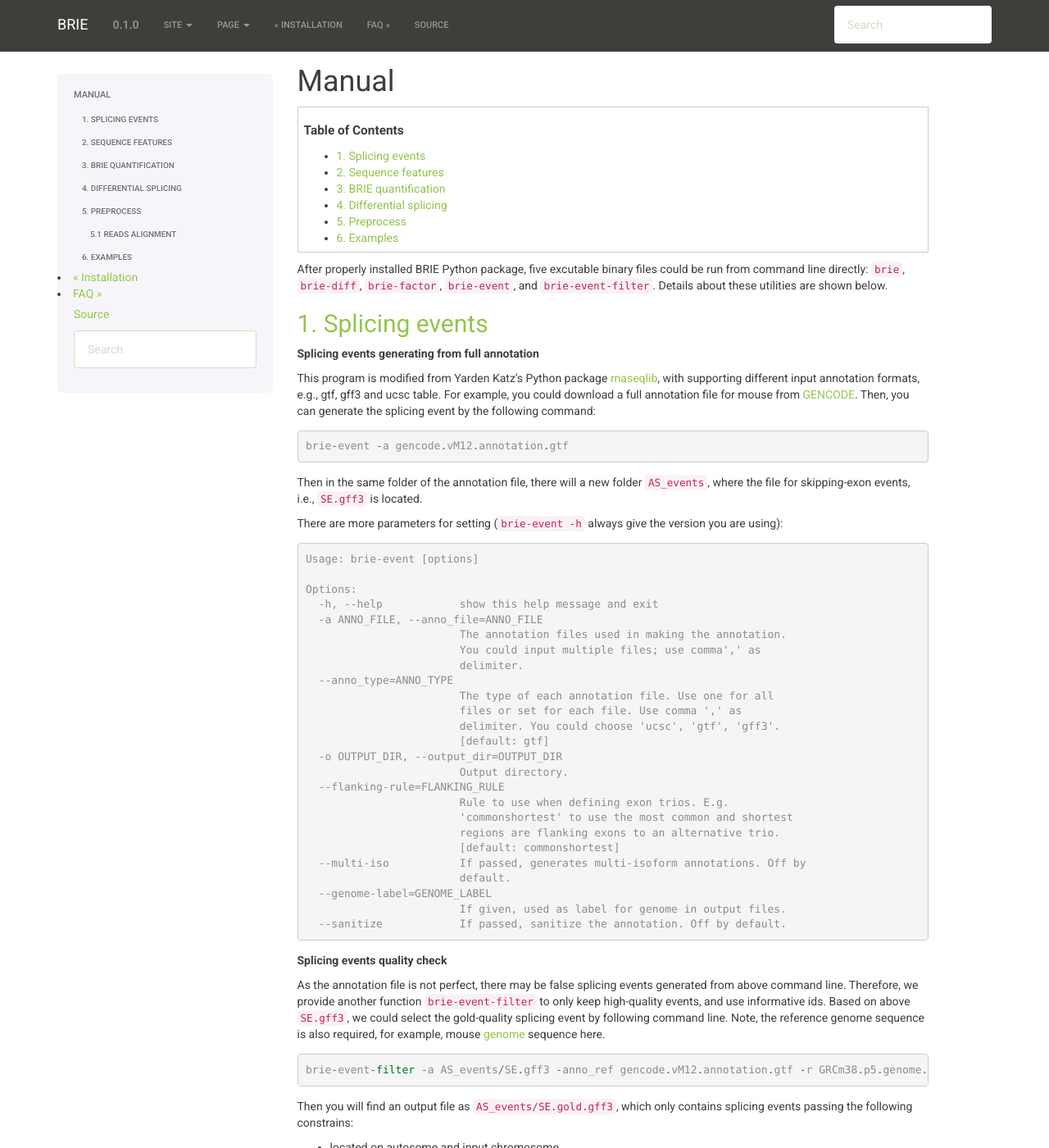
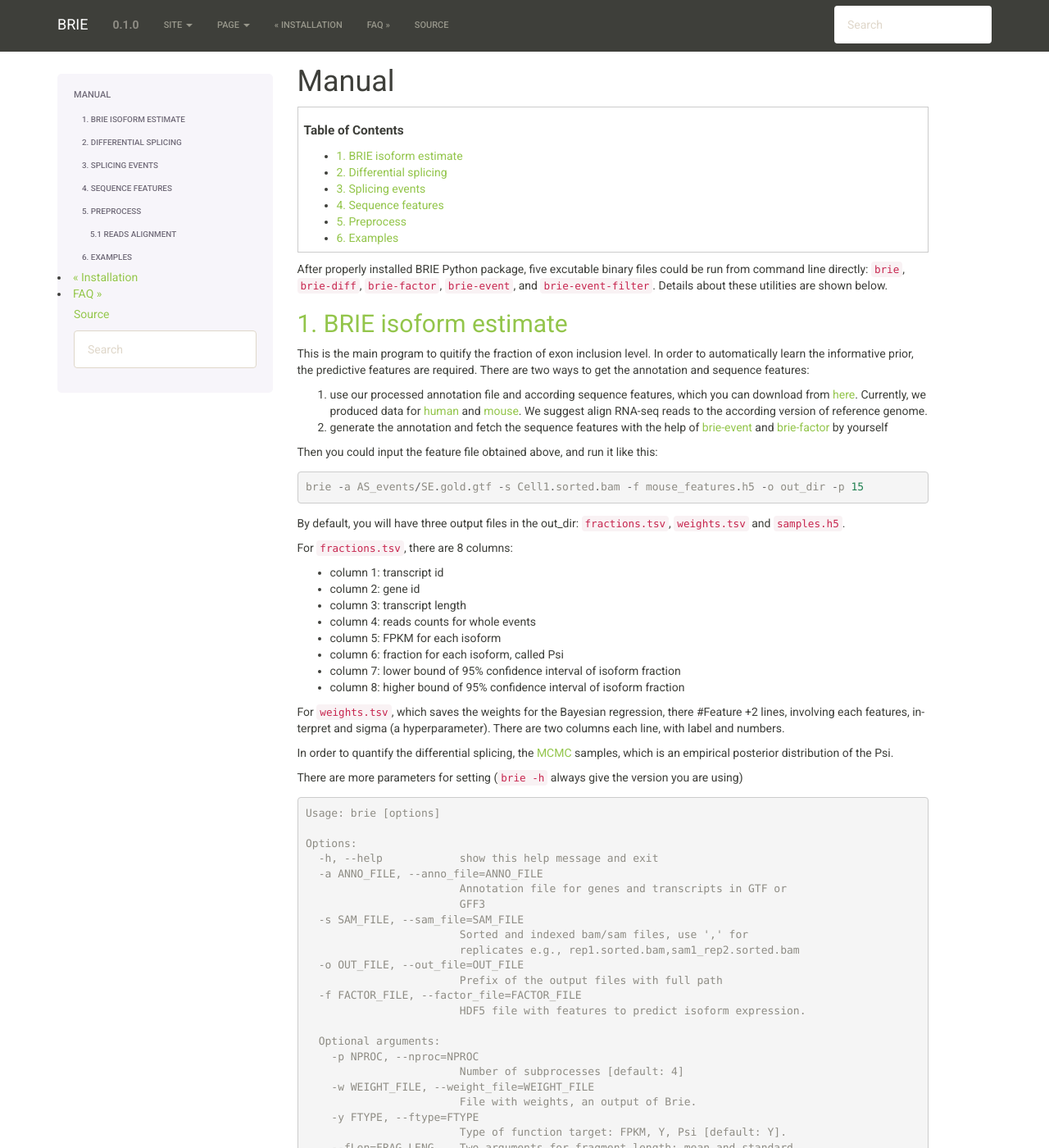
Before and after one commit to huangyh09/brie, a Sphinx documentation site: the page built from doc/manual.rst, in a window 1280 px wide and 1400 px high. Shown: the whole window at 82% size. Built offline with Sphinx 7.4.7, drawn with Linux system fonts in a browser that asks for light colours; formulas are drawn with MathJax 3; some of the changed text lies outside the part shown.

Commit message:
doc v0.1.0

```diff
--- a/doc/install.rst
+++ b/doc/install.rst
@@ -36,7 +36,7 @@ Source code
   terminal:
 
   * GitHub: https://github.com/huangyh09/brie
-
+  * GitHub zip file: https://github.com/huangyh09/brie/archive/master.zip
   * Sourceforge: http://sourceforge.net/projects/brie-rna/
 
   ::
--- a/doc/manual.rst
+++ b/doc/manual.rst
@@ -12,8 +12,159 @@ be run from command line directly: ``brie``, ``brie-diff``, ``brie-factor``,
 shown below.
 
 
+1. BRIE isoform estimate
+========================
 
-1. Splicing events
+This is the main program to quitify the fraction of exon inclusion level. In
+order to automatically learn the informative prior, the predictive features are
+required. There are two ways to get the annotation and sequence features:
+
+1. use our processed annotation file and according sequence features, which you
+   can download from here_. Currently, we produced data for human_ and mouse_.
+   We suggest align RNA-seq reads to the according version of reference genome.
+
+2. generate the annotation and fetch the sequence features with the help of
+   brie-event_ and brie-factor_ by yourself
+
+
+.. _here: https://sourceforge.net/projects/brie-rna/files/annotation/
+.. _human: https://sourceforge.net/projects/brie-rna/files/annotation/human/
+.. _mouse: https://sourceforge.net/projects/brie-rna/files/annotation/mouse/
+.. _brie-event: https://brie-rna.sourceforge.io/manual.html#splicing-events
+.. _brie-factor: https://brie-rna.sourceforge.io/manual.html#sequence-features
+
+
+Then you could input the feature file obtained above, and run it like this:
+
+::
+
+  brie -a AS_events/SE.gold.gtf -s Cell1.sorted.bam -f mouse_features.h5 -o out_dir -p 15
+
+By default, you will have three output files in the out_dir: ``fractions.tsv``,
+``weights.tsv`` and ``samples.h5``.
+
+For ``fractions.tsv``, there are 8 columns:
+
+* column 1: transcript id
+* column 2: gene id
+* column 3: transcript length
+* column 4: reads counts for whole events
+* column 5: FPKM for each isoform
+* column 6: fraction for each isoform, called Psi
+* column 7: lower bound of 95% confidence interval of isoform fraction
+* column 8: higher bound of 95% confidence interval of isoform fraction
+
+For ``weights.tsv``, which saves the weights for the Bayesian regression, there
+#Feature +2 lines, involving each features, interpret and sigma (a hyperparameter).
+There are two columns each line, with label and numbers.
+
+In order to quantify the differential splicing, the MCMC_ samples, which is an
+empirical posterior distribution of the Psi.
+
+.. _MCMC: https://en.wikipedia.org/wiki/Markov_chain_Monte_Carlo
+
+There are more parameters for setting (``brie -h`` always give the version you
+are using)
+
+.. code-block:: html
+
+  Usage: brie [options]
+
+  Options:
+    -h, --help            show this help message and exit
+    -a ANNO_FILE, --anno_file=ANNO_FILE
+                          Annotation file for genes and transcripts in GTF or
+                          GFF3
+    -s SAM_FILE, --sam_file=SAM_FILE
+                          Sorted and indexed bam/sam files, use ',' for
+                          replicates e.g., rep1.sorted.bam,sam1_rep2.sorted.bam
+    -o OUT_FILE, --out_file=OUT_FILE
+                          Prefix of the output files with full path
+    -f FACTOR_FILE, --factor_file=FACTOR_FILE
+                          HDF5 file with features to predict isoform expression.
+
+    Optional arguments:
+      -p NPROC, --nproc=NPROC
+                          Number of subprocesses [default: 4]
+      -w WEIGHT_FILE, --weight_file=WEIGHT_FILE
+                          File with weights, an output of Brie.
+      -y FTYPE, --ftype=FTYPE
+                          Type of function target: FPKM, Y, Psi [default: Y].
+      --fLen=FRAG_LENG    Two arguments for fragment length: mean and standard
+                          diveation, default: auto-detected
+      --bias=BIAS_ARGS    Three argments for bias correction:
+                          BIAS_MODE,REF_FILE,BIAS_FILE(s). BIAS_MODE: unif,
+                          end5, end3, both. REF_FILE: the genome reference file
+                          in fasta format. BIAS_FILE(s): bias files from dice-
+                          bias, use '---' for time specific files, [default:
+                          unif None None]
+      --sigma=_SIGMA      Sigma in Bayesian regression: the Gaussian standard
+                          deviation of residues [default: Auto].
+      --lambda=_LAMBDA    Lambda in Bayesian regression: the coeffiecient of L2
+                          constrain on weights [default: 0.1].
+      --mcmc=MCMC_RUN     Four arguments for in MCMC iterations:
+                          save_sample,max_run,min_run,gap_run. Required:
+                          save_sample =< 3/4*mim_run. [default: 500 5000 1000 50]
+
+**Hyperparamers**
+
+* ``sigma`` is the square rooted variance of Gaussian noise in Bayesian
+  regression. By default, it will learn it automatically. Alternatively, you
+  could set it with your experience, for example, 3 might be a good option.
+* ``lambda`` is the constrain on weights of Bayesian regression. 0.1 is good
+  option in ENCODE data.
+* ``weight_file`` is fixed weights for Bayesian regression. Therefore, the
+  prior is predicted from the input weight file and its sequence features.
+
+
+
+2. Differential splicing
+========================
+
+This command allows to detect differential splicing between two cells or two
+conditions by calculating Bayes factor. You could run it like this:
+
+::
+
+  brie-diff -1 cell1/samples.h5 -2 cell2/samples.h5 -o c1_c2.diff.tsv
+
+Then you will have an output file with 12 columns:
+
+* column1: transcript id, or splicing event id
+* column2-3: prior of exon inclusion fraction for cell 1 and cell 2
+* column4-5: posterior of exon inclusion fraction for cell 1 and cell 2
+* column6-9: counts for inclusion / exclusion for cell1, and then cell 2
+* column10-11: probability of prior and posterior diff<0.05
+* column 12: Bayes factor
+
+.. note::
+  Bayes factor is different from p value in hypothesis test. A good threshold
+  could be ``Bayes factor > 10`` as differential splicing event between two
+  cells.
+
+There are more parameters for setting (``brie-diff -h`` always give the version
+you are using):
+
+.. code-block:: html
+
+  Usage: brie-diff [options]
+
+  Options:
+    -h, --help            show this help message and exit
+    -1 COND1_FILE, --cond1_file=COND1_FILE
+                          Brie output file for condition 1
+    -2 COND2_FILE, --cond2_file=COND2_FILE
+                          Brie output file for condition 2
+    -n BOOTSTRAP, --bootstrap=BOOTSTRAP
+                          Number of bootstrap [default: 1000]
+    -m MAXBF, --maxBF=MAXBF
+                          maximum Bayes factor [default: 100000]
+    -o OUT_FILE, --out_file=OUT_FILE
+                          Output files with full path
+
+
+
+3. Splicing events
 ==================
 
 **Splicing events generating from full annotation**
@@ -69,11 +220,12 @@ the version you are using):
 
 **Splicing events quality check**
 
-As the annotation file is not perfect, there may be false splicing events generated
-from above command line. Therefore, we provide another function ``brie-event-filter``
-to only keep high-quality events, and use informative ids. Based on above ``SE.gff3``,
-we could select the gold-quality splicing event by following command line. Note, the
-reference genome sequence is also required, for example, mouse genome_ sequence here.
+As the annotation file is not perfect, there may be false splicing events
+generated from above command line. Therefore, we provide another function
+``brie-event-filter`` to only keep high-quality events, and use informative
+ids. Based on above ``SE.gff3``, we could select the gold-quality splicing
+event by following command line. Note, the reference genome sequence is also
+required, for example, mouse genome_ sequence here.
 
 .. _genome : ftp://ftp.sanger.ac.uk/pub/gencode/Gencode_mouse/release_M12/GRCm38.p5.genome.fa.gz
 
@@ -81,8 +233,8 @@ reference genome sequence is also required, for example, mouse genome_ sequence
 
   brie-event-filter -a AS_events/SE.gff3 -anno_ref gencode.vM12.annotation.gtf -r GRCm38.p5.genome.fa
 
-Then you will find an output file as ``AS_events/SE.gold.gff3``, which only contains
-splicing events passing the following constrains:
+Then you will find an output file as ``AS_events/SE.gold.gff3``, which only
+contains splicing events passing the following constrains:
 
 * located on autosome and input chromosome
 * not overlapped by any other AS-exon
@@ -122,7 +274,7 @@ the version you are using):
 
 
 
-2. Sequence features
+4. Sequence features
 ====================
 
 With the splicing annotation file, a set of short sequence feature can be
@@ -157,10 +309,11 @@ Then, you could get the sequence features by ``brie-factor``, for example,
 
   brie-factor -a AS_events/SE.gold.gtf -r GRCm38.p5.genome.fa -c mm10.60way.phastCons.bw -o mouse_features.h5 -p 10
 
-Then you will have the features stored in a hdf5 file, where three arrays ``factors``
-``gene_ids`` and ``features`` are saved.
+Then you will have the features stored in a hdf5 file, where three arrays
+``factors``, ``gene_ids`` and ``features`` are saved.
 
-There are more parameters for setting (``brie-factor -h`` always give the version you are using):
+There are more parameters for setting (``brie-factor -h`` always give the
+version you are using):
 
 .. code-block:: html
 
@@ -190,153 +343,23 @@ There are more parameters for setting (``brie-factor -h`` always give the versio
 
 
 
-3. BRIE quantification
-======================
-
-This is the main program to quitify the fraction of exon inclusion level. In order
-to automatically learn the informative prior, the predictive features are required.
-You could input the feature file obtained above, and run it like this:
-
-::
-
-  brie -a AS_events/SE.gold.gtf -s Cell1.sorted.bam -f mouse_features.h5 -o out_dir -p 15
-
-By default, you will have three output files in the out_dir: ``fractions.tsv``, ``weights.tsv``
-and ``samples.h5``.
-
-For ``fractions.tsv``, there are 8 columns:
-
-* column 1: transcript id
-* column 2: gene id
-* column 3: transcript length
-* column 4: reads counts for whole events
-* column 5: FPKM for each isoform
-* column 6: fraction for each isoform, called Psi
-* column 7: lower bound of 95% confidence interval of isoform fraction
-* column 8: higher bound of 95% confidence interval of isoform fraction
-
-For ``weights.tsv``, which saves the weights for the Bayesian regression, there
-#Feature +2 lines, involving each features, interpret and sigma (a hyperparameter).
-There are two columns each line, with label and numbers.
-
-In order to quantify the differential splicing, the MCMC_ samples, which is an empirical
-posterior distribution of the Psi.
-
-.. _MCMC: https://en.wikipedia.org/wiki/Markov_chain_Monte_Carlo
-
-There are more parameters for setting (``brie -h`` always give the version you are using)
-
-.. code-block:: html
-
-  Usage: brie [options]
-
-  Options:
-    -h, --help            show this help message and exit
-    -a ANNO_FILE, --anno_file=ANNO_FILE
-                          Annotation file for genes and transcripts in GTF or
-                          GFF3
-    -s SAM_FILE, --sam_file=SAM_FILE
-                          Sorted and indexed bam/sam files, use ',' for
-                          replicates e.g., rep1.sorted.bam,sam1_rep2.sorted.bam
-    -o OUT_FILE, --out_file=OUT_FILE
-                          Prefix of the output files with full path
-    -f FACTOR_FILE, --factor_file=FACTOR_FILE
-                          HDF5 file with features to predict isoform expression.
-
-    Optional arguments:
-      -p NPROC, --nproc=NPROC
-                          Number of subprocesses [default: 4]
-      -w WEIGHT_FILE, --weight_file=WEIGHT_FILE
-                          File with weights, an output of Brie.
-      -y FTYPE, --ftype=FTYPE
-                          Type of function target: FPKM, Y, Psi [default: Y].
-      --fLen=FRAG_LENG    Two arguments for fragment length: mean and standard
-                          diveation, default: auto-detected
-      --bias=BIAS_ARGS    Three argments for bias correction:
-                          BIAS_MODE,REF_FILE,BIAS_FILE(s). BIAS_MODE: unif,
-                          end5, end3, both. REF_FILE: the genome reference file
-                          in fasta format. BIAS_FILE(s): bias files from dice-
-                          bias, use '---' for time specific files, [default:
-                          unif None None]
-      --sigma=_SIGMA      Sigma in Bayesian regression: the Gaussian standard
-                          deviation of residues [default: Auto].
-      --lambda=_LAMBDA    Lambda in Bayesian regression: the coeffiecient of L2
-                          constrain on weights [default: 0.1].
-      --mcmc=MCMC_RUN     Four arguments for in MCMC iterations:
-                          save_sample,max_run,min_run,gap_run. Required:
-                          save_sample =< 3/4*mim_run. [default: 500 5000 1000 50]
-
-**Hyperparamers**
-
-* ``sigma`` is the square rooted variance of Gaussian noise in Bayesian
-  regression. By default, it will learn it automatically. Alternatively, you could set
-  it with your experience, for example, 3 might be a good option.
-* ``lambda`` is the constrain on weights of Bayesian regression. 0.1 is good option in
-  ENCODE data.
-* ``weight_file`` is fixed weights for Bayesian regression. Therefore, the prior is
-  predicted from the input weight file and its sequence features.
-
-
-
-4. Differential splicing
-========================
-
-This command allows to detect differential splicing between two cells or two conditions
-by calculating Bayes factor. You could run it like this:
-
-::
-
-  brie-diff -1 cell1/samples.h5 -2 cell2/samples.h5 -o c1_c2.diff.tsv
-
-Then you will have an output file with 12 columns:
-
-* column1: transcript id, or splicing event id
-* column2-3: prior of exon inclusion fraction for cell 1 and cell 2
-* column4-5: posterior of exon inclusion fraction for cell 1 and cell 2
-* column6-9: counts for inclusion / exclusion for cell1, and then cell 2
-* column10-11: probability of prior and posterior diff<0.05
-* column 12: Bayes factor
-
-.. note::
-  Bayes factor is different from p value in hypothesis test. A good threshold could be Bayes
-  factor > 10 as differential splicing event between two cells.
-
-There are more parameters for setting (``brie-diff -h`` always give the version you are using):
-
-.. code-block:: html
-
-  Usage: brie-diff [options]
-
-  Options:
-    -h, --help            show this help message and exit
-    -1 COND1_FILE, --cond1_file=COND1_FILE
-                          Brie output file for condition 1
-    -2 COND2_FILE, --cond2_file=COND2_FILE
-                          Brie output file for condition 2
-    -n BOOTSTRAP, --bootstrap=BOOTSTRAP
-                          Number of bootstrap [default: 1000]
-    -m MAXBF, --maxBF=MAXBF
-                          maximum Bayes factor [default: 100000]
-    -o OUT_FILE, --out_file=OUT_FILE
-                          Output files with full path
-
-
-
 5. Preprocess
 =============
 
 5.1 reads alignment
 -------------------
 
-Usually, the initial RNA-seq reads is in fastq_ format, without information of where it comes
-from the genome location. BRIE, similar as DICEseq and MISO, it requires RNA-seq reads aligned
-to genome sequence. It should be in sam/bam format, after sorting and indexing.
+Usually, the initial RNA-seq reads is in fastq_ format, without information of
+where it comes from the genome location. BRIE, similar as DICEseq and MISO, it
+requires RNA-seq reads aligned to genome sequence. It should be in sam/bam
+format, after sorting and indexing.
 
-There are quite a fewer aligner that allows mapping reads to genome reference with big gaps,
-mainly caused by splicing. For example, you could use STAR_ and HISAT_, which usually return
-good alignment quality.
+There are quite a fewer aligner that allows mapping reads to genome reference
+with big gaps, mainly caused by splicing. For example, you could use STAR_ and
+HISAT_, which usually return good alignment quality.
 
-You could run it like this (based on HISAT 0.1.5), which including alignment, sort and index:
+You could run it like this (based on HISAT 0.1.5), which including alignment,
+sort and index:
 
 ::
 
@@ -352,6 +375,11 @@ You could run it like this (based on HISAT 0.1.5), which including alignment, so
 6. Examples
 ===========
 
-There are some examples available here: https://sourceforge.net/projects/brie-rna/files/examples/
+There are some examples available here:
+https://sourceforge.net/projects/brie-rna/files/examples/
 
-You could follow the demo file: https://github.com/huangyh09/brie/blob/master/demo.sh
+You could follow the demo file for running brie and brie-diff:
+https://github.com/huangyh09/brie/blob/master/example/brie_demo.sh
+
+and a demo file to generate splicing events and fetch sequence features:
+https://github.com/huangyh09/brie/blob/master/example/anno_maker.sh
```
